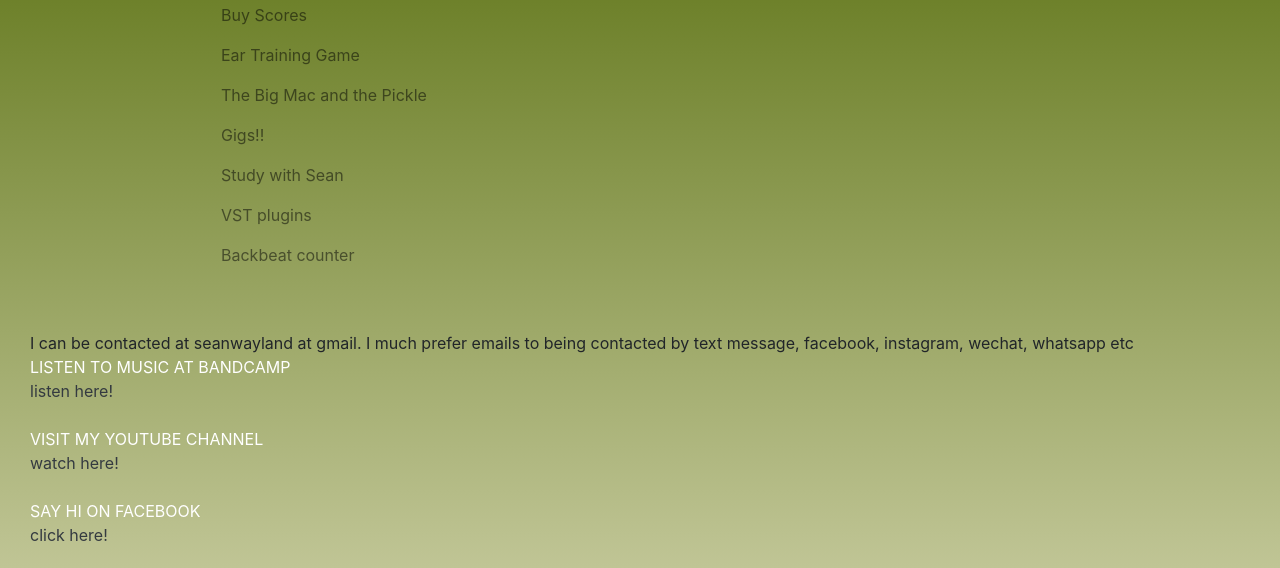
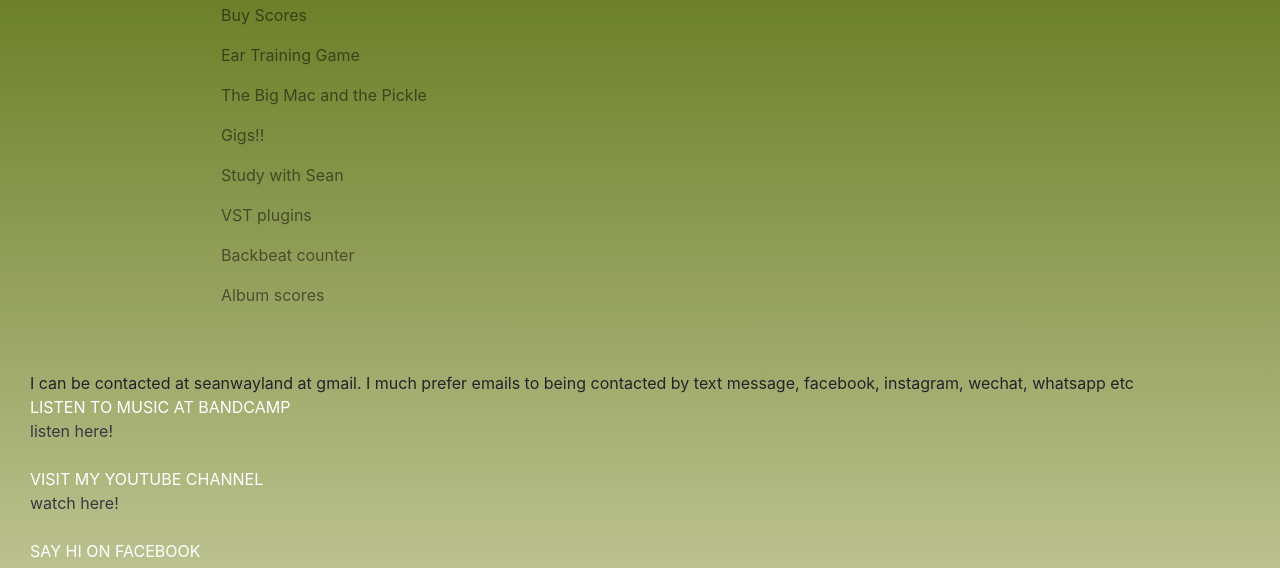
Before and after one commit to seanwayland/seanwaylandDotCom, a plain HTML site: page index.html in a window 1280 px wide. Both pictures are taken after a click on the button "Toggle navigation". Shown: the part 227-795 px from the top of the page. Drawn offline with nearby package versions, Linux system fonts and the light colour scheme.

Commit message:
added album scores

```diff
--- a/index.html
+++ b/index.html
@@ -58,6 +58,9 @@
                 </li>
                  <li class="nav-item">
                     <a class="nav-link " href="/backbeat.html">Backbeat counter</a>
+                </li>
+                <li class="nav-item">
+                    <a class="nav-link " href="/album_scores.html">Album scores</a>
                 </li>
             </ul>
         </div>
```
